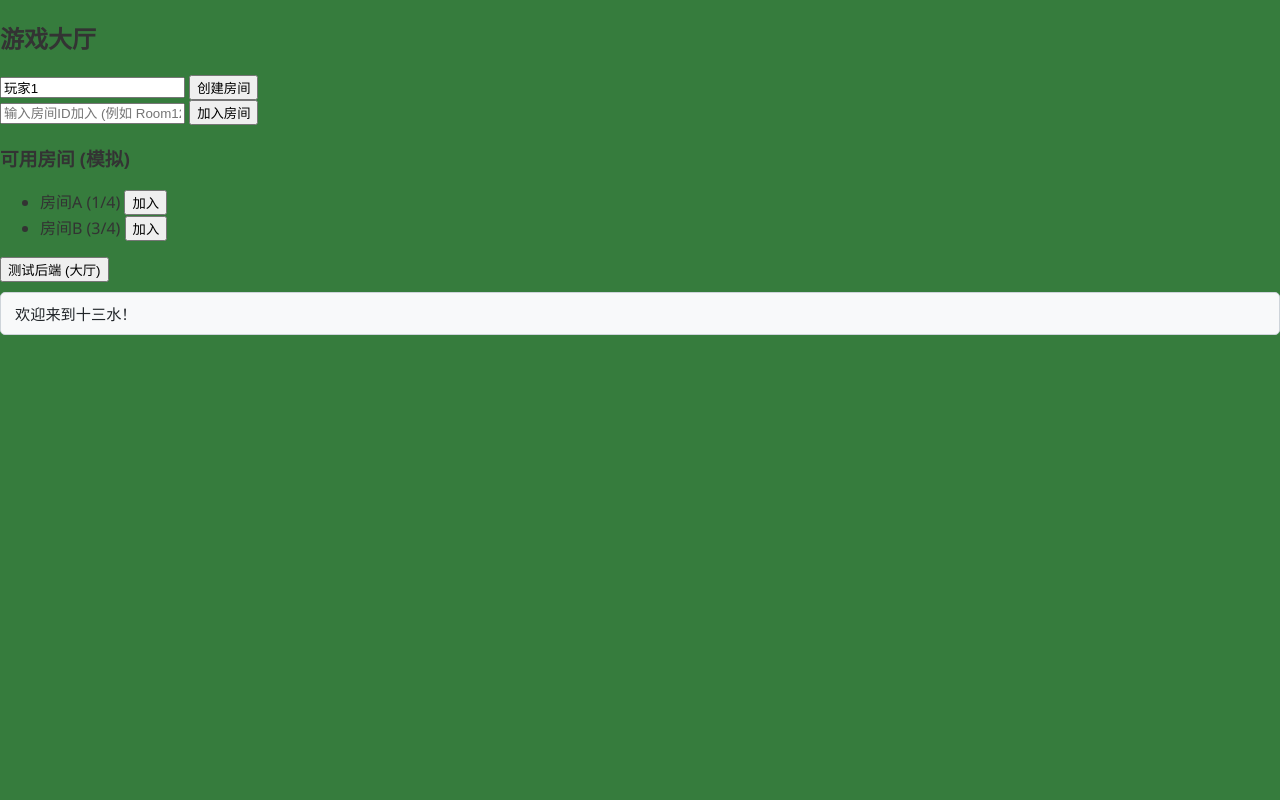
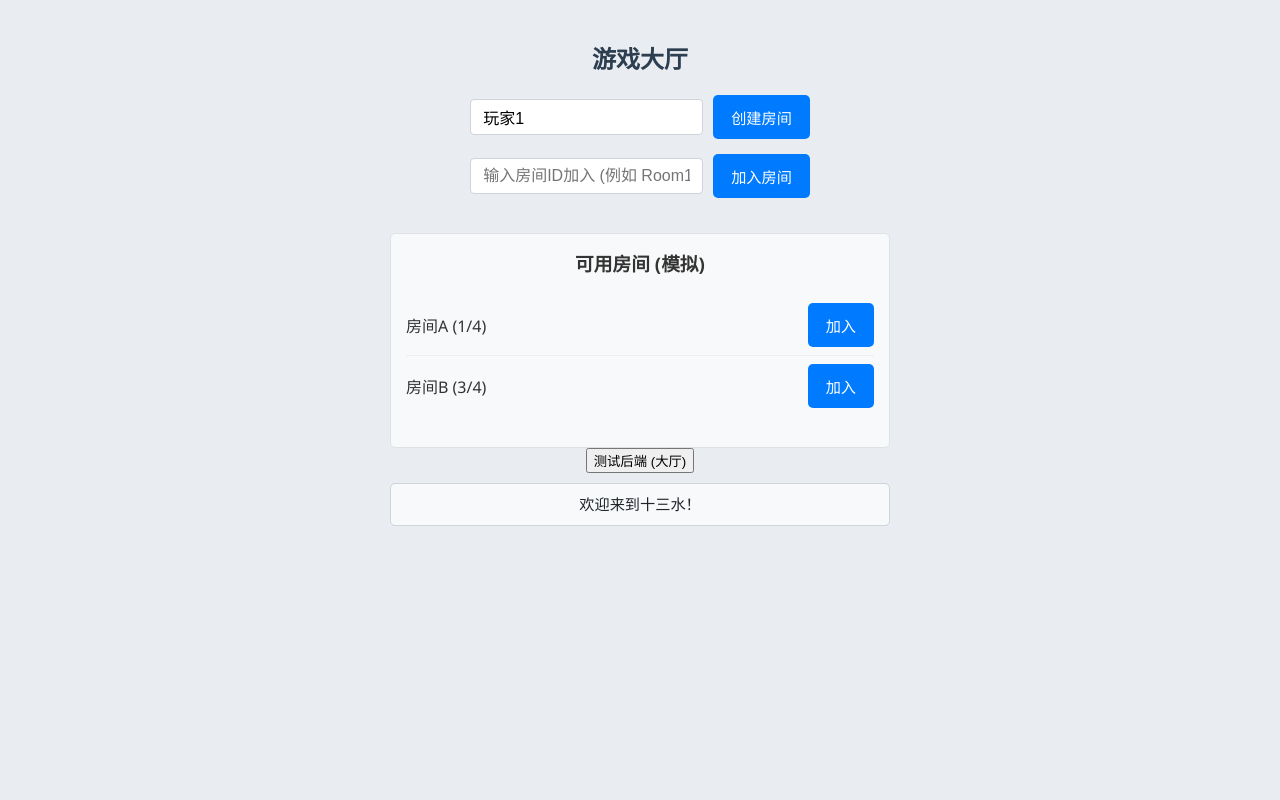
Before and after one commit to wen952888/cdd, a PHP site: page / in a window 1280 px wide. Run offline with PHP 8.4, Linux system fonts and the light colour scheme.

Commit message:
Update style.css

```diff
--- a/frontend/css/style.css
+++ b/frontend/css/style.css
@@ -6,27 +6,140 @@ html, body {
     width: 100vw;
     margin: 0;
     padding: 0;
-    overflow: hidden;
+    overflow: hidden; /* Changed to hidden to prevent double scrollbars if app-container overflows */
     font-family: 'Segoe UI', Tahoma, Geneva, Verdana, sans-serif;
-    background-color: #367c3d;
+    background-color: #367c3d; /* Dark green background for the whole page */
     color: #333;
 }
 
+#app-container {
+    width: 100%;
+    height: 100%;
+    display: flex; /* Using flex to manage lobby/room visibility better */
+    flex-direction: column;
+    overflow-y: auto; /* Scroll on app-container if content overflows */
+}
+
+.lobby-container, .room-container {
+    width: 100%;
+    min-height: 100vh; /* Ensure it takes full viewport height */
+    max-width: none;
+    margin: 0;
+    padding: clamp(15px, 2.5vh, 20px);
+    box-sizing: border-box;
+    background-color: #e9edf2; /* Light background for lobby/room content areas */
+    text-align: center;
+    display: flex;
+    flex-direction: column;
+    align-items: center; /* Center content horizontally */
+}
+
+.lobby-container h2, .room-container .room-header h2 {
+    color: #2c3e50;
+    margin-bottom: 20px;
+}
+
+.lobby-controls {
+    margin-bottom: 15px;
+    display: flex;
+    gap: 10px;
+    align-items: center;
+    justify-content: center;
+    flex-wrap: wrap;
+}
+
+.lobby-controls input[type="text"] {
+    padding: 8px 12px;
+    border: 1px solid #ced4da;
+    border-radius: 4px;
+    font-size: clamp(0.85em, 2vw, 1em);
+    min-width: 180px;
+}
+
+.lobby-controls button,
+.room-header button,
+#room-list button {
+    padding: clamp(8px, 1.5vh, 11px) clamp(12px, 2.2vw, 18px);
+    border: none; border-radius: 5px; background-color: #007bff; color: white; cursor: pointer;
+    font-size: clamp(0.8em, 2vw, 0.95em); transition: background-color 0.2s ease;
+}
+.lobby-controls button:hover,
+.room-header button:hover,
+#room-list button:hover {
+    background-color: #0056b3;
+}
+#leave-room-button { background-color: #6c757d; }
+#leave-room-button:hover { background-color: #5a6268; }
+
+
+#room-list-container {
+    margin-top: 20px;
+    padding: 15px;
+    background-color: #f8f9fa;
+    border: 1px solid #dee2e6;
+    border-radius: 5px;
+    width: 100%;
+    max-width: 500px; /* Limit width of room list */
+    box-sizing: border-box;
+}
+#room-list-container h3 { margin-top: 0;}
+#room-list { list-style: none; padding: 0; }
+#room-list li {
+    padding: 8px 0;
+    border-bottom: 1px solid #eee;
+    display: flex;
+    justify-content: space-between;
+    align-items: center;
+}
+#room-list li:last-child { border-bottom: none; }
+
+
+.room-header {
+    display: flex;
+    justify-content: space-between;
+    align-items: center;
+    width: 100%;
+    margin-bottom: 15px;
+    padding-bottom: 10px;
+    border-bottom: 1px solid #dee2e6;
+}
+#room-players-list {
+    margin-bottom: 15px;
+    text-align: left;
+    width: 100%;
+    font-size: clamp(0.9em, 2.1vw, 1em);
+}
+
+
+/* Game Container within Room Section */
+.room-container .game-container {
+    width: 100%; /* Game container takes full width of its parent in room */
+    padding: 0; /* Remove padding if room-container already has it */
+    /* Reset some game-container styles if they conflict with room-container */
+    background-color: #f0f3f7; /* Keep its distinct background */
+    /* margin-top: 10px; */ /* Adjust as needed */
+    /* min-height will be determined by its content */
+    /* overflow-y: visible; */ /* Let room-container handle scrolling if necessary */
+}
+
+
+/* Original game-container styles - some might need adjustment or removal if handled by .room-container */
 .game-container {
     width: 100%;
-    height: 100%;
+    /* height: 100%; -- This was causing issues with lobby/room flex */
     max-width: none;
     max-height: none;
-    margin: 0;
-    padding: clamp(10px, 2vh, 15px);
+    /* margin: 0; -- Handled by room-container or lobby-container */
+    /* padding: clamp(10px, 2vh, 15px); -- Handled by room-container or lobby-container */
     box-sizing: border-box;
     background-color: #f0f3f7;
     text-align: center;
     display: flex;
     flex-direction: column;
     align-items: stretch;
-    overflow-y: auto;
+    /* overflow-y: auto; -- Potentially handled by #app-container or .room-container */
 }
+
 
 .player-area {
     margin-bottom: clamp(10px, 2vh, 15px);
@@ -82,14 +195,7 @@ html, body {
     flex-wrap: wrap;
     justify-content: flex-start;
     align-items: center;
-    /* Original gap: clamp(4px, 0.8vw, 6px);
-       Increased by ~20% -> clamp(5px, 0.96vw, 7px); or round to clamp(5px, 1vw, 7px) */
     gap: clamp(5px, 1vw, 7px);
-    /* Original min-height: clamp(70px, 9.5vw, 105px);
-       Increased by 20% (approx for vw part, more for fixed parts)
-       Height should be based on new card height. New card height ~ clamp(80px, 10.1vw, 110px)
-       So min-height should be slightly more.
-    */
     min-height: clamp(85px, 11vw, 120px); /* Adjusted based on new card height */
     padding: clamp(6px, 1vw, 8px);
     border: 1px dashed #ced4da;
@@ -112,22 +218,10 @@ html, body {
 
 /* --- CSS Poker Card Style (Increased by 20%) --- */
 .card-css {
-    /* Original width: clamp(45px, 5.8vw, 65px); */
-    /* 5.8vw * 1.2 = 6.96vw */
-    /* 65px * 1.2 = 78px */
-    /* 45px * 1.2 = 54px */
     width: clamp(54px, 6.96vw, 78px);
-
-    /* Original height: clamp(63px, 8.12vw, 91px); */
-    /* 8.12vw * 1.2 = 9.744vw */
-    /* 91px * 1.2 = 109.2px (approx 109px) */
-    /* 63px * 1.2 = 75.6px (approx 76px) */
     height: clamp(76px, 9.74vw, 109px);
-
     background-color: #ffffff;
     border: 1px solid #adb5bd;
-    /* Original radius: clamp(3px, 0.6vw, 5px);
-       Increased by 20% -> clamp(3.6px, 0.72vw, 6px) -> round to clamp(4px, 0.7vw, 6px) */
     border-radius: clamp(4px, 0.7vw, 6px);
     box-shadow: 1px 1px 3px rgba(0,0,0,0.1);
     overflow: hidden;
@@ -148,8 +242,6 @@ html, body {
     height: 100%;
     object-fit: contain;
 }
-
-/* Text-based card styles are removed */
 
 /* SortableJS Visual Feedback Styles */
 .droppable-area.sortable-ghost,
@@ -182,6 +274,12 @@ html, body {
     border-radius: 5px; font-size: clamp(0.8em, 1.9vw, 0.95em); color: #212529;
     text-align: left; flex-shrink: 0; width: 100%; box-sizing: border-box;
 }
+#lobby-message-area { /* Specific style for lobby message area if needed */
+    width: 100%;
+    max-width: 500px; /* Consistent with room list */
+    text-align: center;
+}
+
 .message-area.error { background-color: #f8d7da; color: #721c24; border-color: #f5c2c7; }
 .message-area.info { background-color: #d1e7dd; color: #0f5132; border-color: #badbcc; }
 .score-area { font-weight: bold; color: #0a3622; background-color: #d1e7dd; border-color: #a3cfbb; }
@@ -191,5 +289,3 @@ html, body {
 .droppable-area.daoshui-warning .hand-row-label span,
 #middle-hand-header-container.daoshui-warning #middle-eval-text,
 #middle-hand-header-container.daoshui-warning #middle-hand-header { color: #b02a37 !important; }
-
-/* Styles for the Screen Orientation Message Overlay are handled by JS */
```
